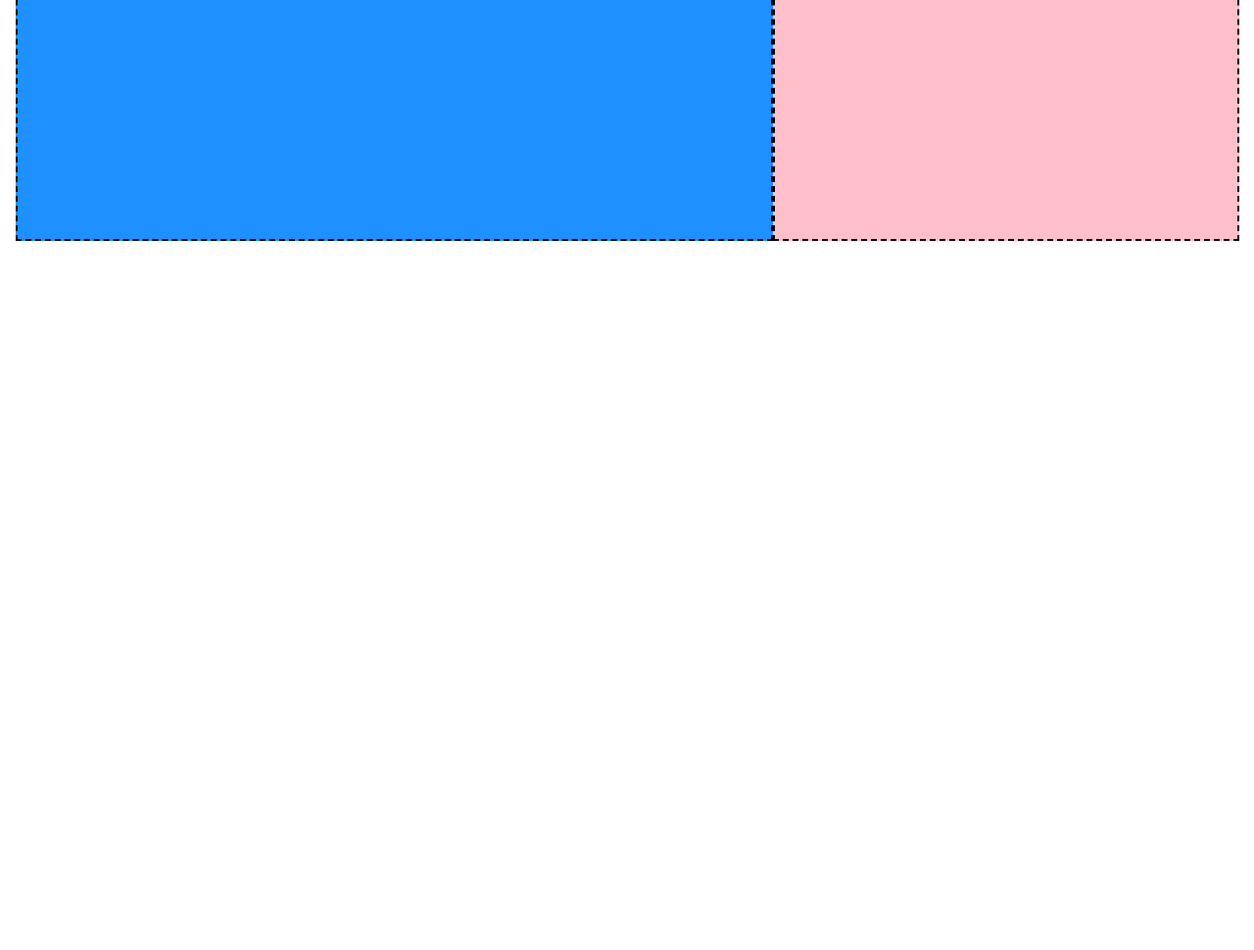
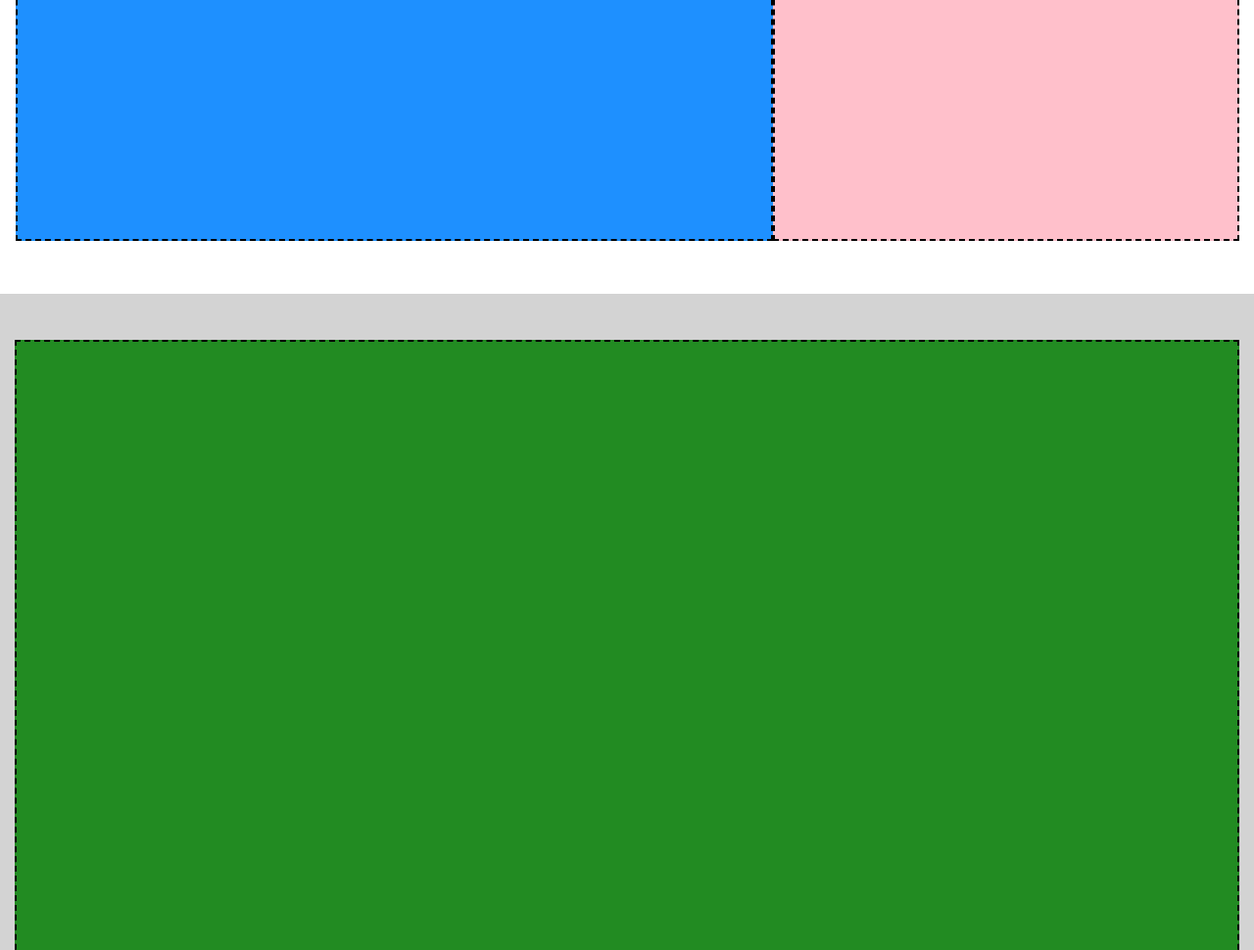
Before and after one commit to DavideCiammetti/htmlcss-struttura-discord, a plain HTML site: page index.html in a window 1280 px wide. Shown: the part 2170-3140 px from the top of the page at 98% size. Before the commit the page ends 2470 px from the top, so only its background shows below. Drawn offline with Linux system fonts and the light colour scheme.

Commit message:
feat: ultima sezione box green

```diff
--- a/css/style.css
+++ b/css/style.css
@@ -61,6 +61,16 @@ DEBUG
 	background-color: #d3d3d3;
 }
 	/* fine seconda section debug */
+	/* green section */
+.debug .green-part{
+	height: 931px;
+	background-color: #228b22;
+	border: 2px dashed black;
+}
+.debug .container-green-box{
+	height: 1024px;
+}
+	/* green section */
 /*
 fine main debug
 */
@@ -129,6 +139,17 @@ DEBUG
 	width: 476px;
 }
 	/* prime 3 section */
+	/* sectio finale green */
+.container-green-box{
+	display: flex;
+	justify-content: center;
+	align-items: center;
+}
+
+.green-part{
+	width: 1250px;
+}
+	/* sectio finale green */
 
 /*
 fine main
--- a/index.html
+++ b/index.html
@@ -85,6 +85,13 @@
             </div>
         </section>
         <!-- fine terza section (5) -->
+        <section class="green-section two">
+            <div class="container-green-box">
+               <div class="green-part">
+
+               </div>
+            </div>
+        </section>
     </main>
     <!-- fine main (2)-->
 </body>
```
